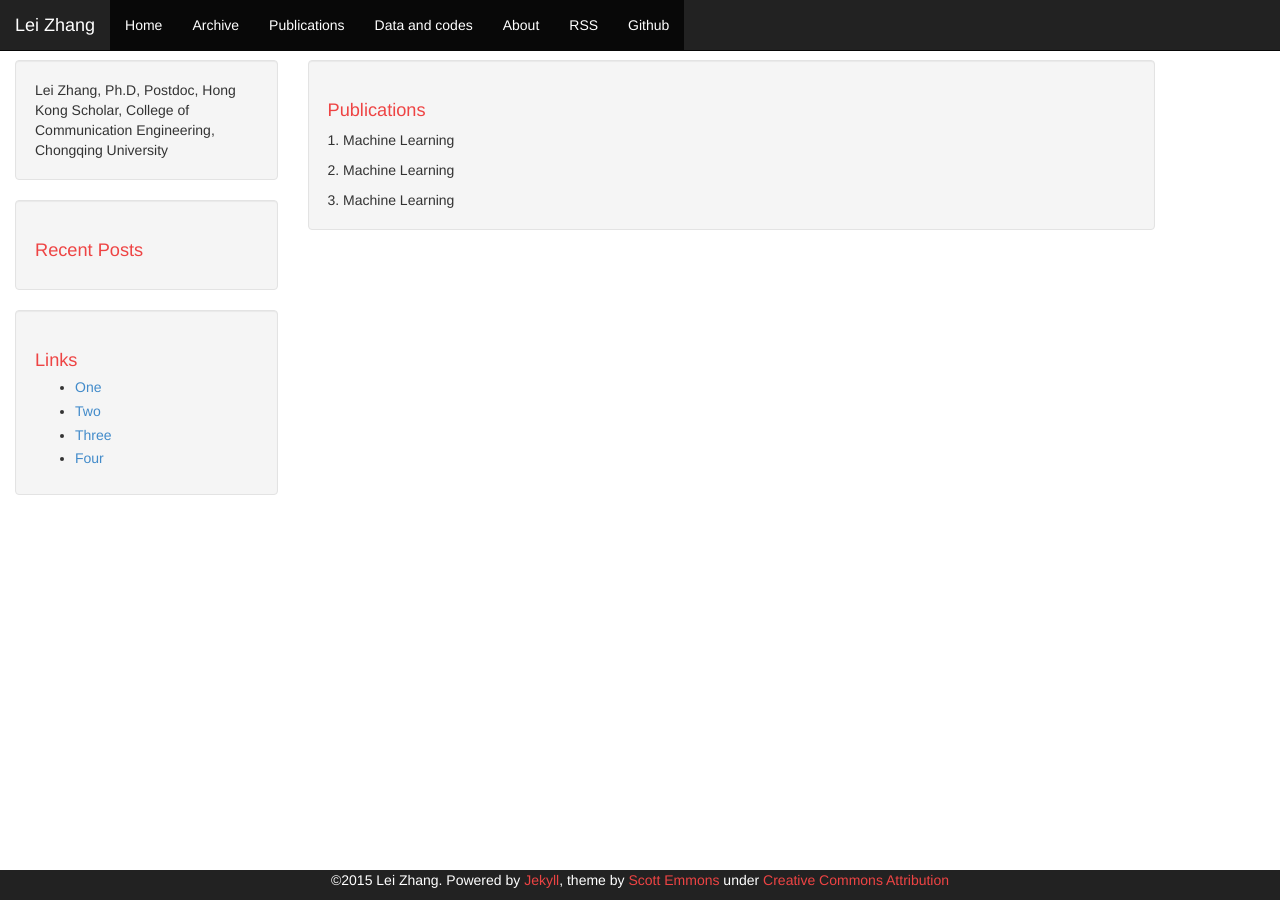
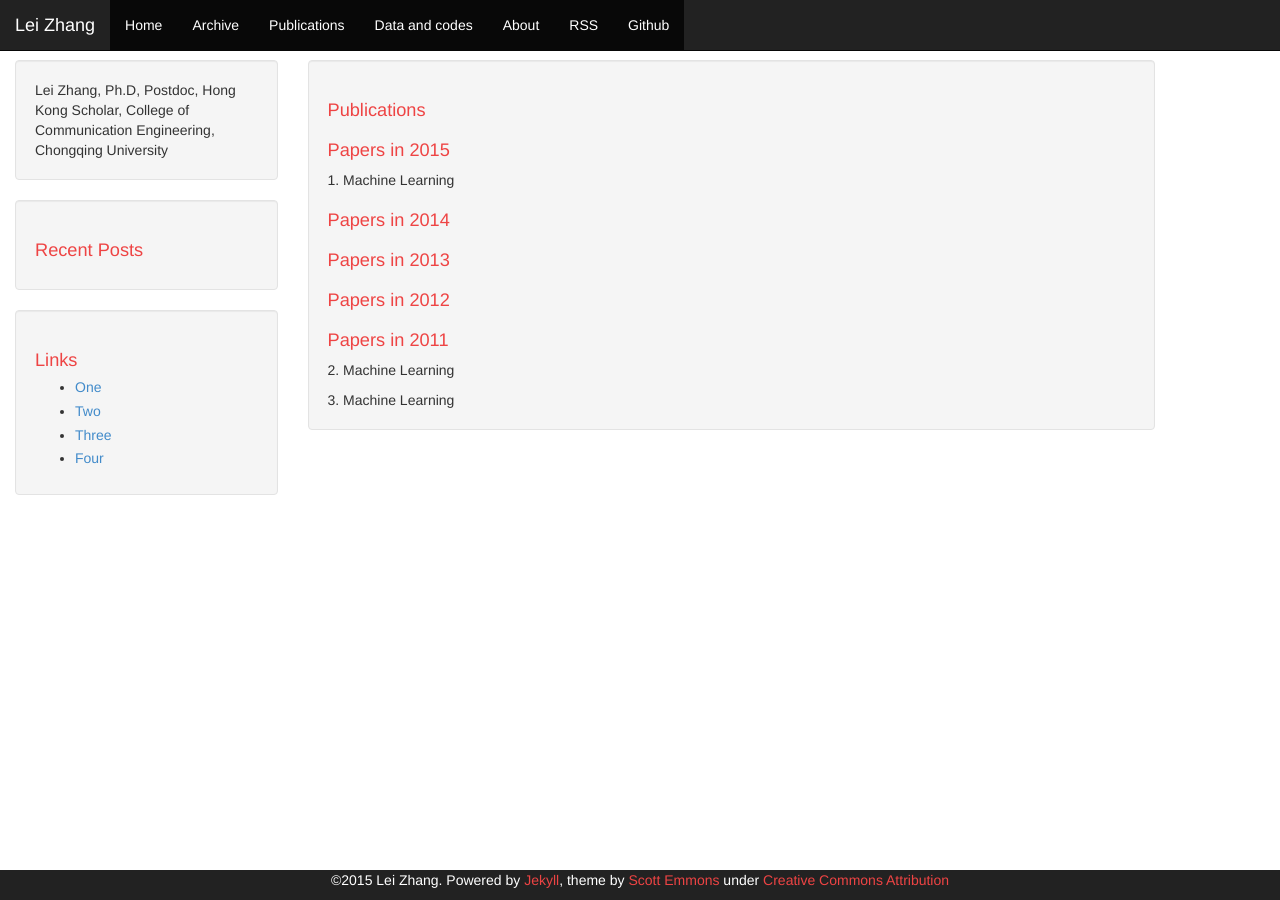
Before and after one commit to DrLeiZhang/website, a Jekyll site: the page built from publications.html, in a window 1280 px wide. Built offline with Jekyll 4.4.1, drawn with Linux system fonts in a browser that asks for light colours; Markdown is read by kramdown in place of the engine named in the settings.

Commit message:
Update
Signed-off-by: leizhang@cqu.edu.cn <leizhang@cqu.edu.cn>

```diff
--- a/publications.html
+++ b/publications.html
@@ -4,7 +4,13 @@ layout: default
 
 <div class="well">
     <h1>Publications</h1>
+    <h1>Papers in 2015</h1>
     <p>1. Machine Learning</p>
+    <h1>Papers in 2014</h1>
+<h1>Papers in 2013</h1>
+<h1>Papers in 2012</h1>
+<h1>Papers in 2011</h1>
+
 <p>2. Machine Learning</p>
 3. Machine Learning
 </div>
```
